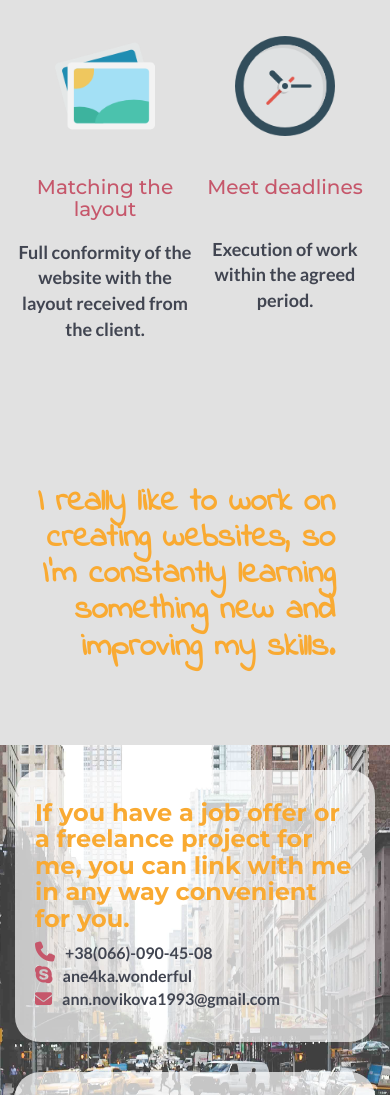
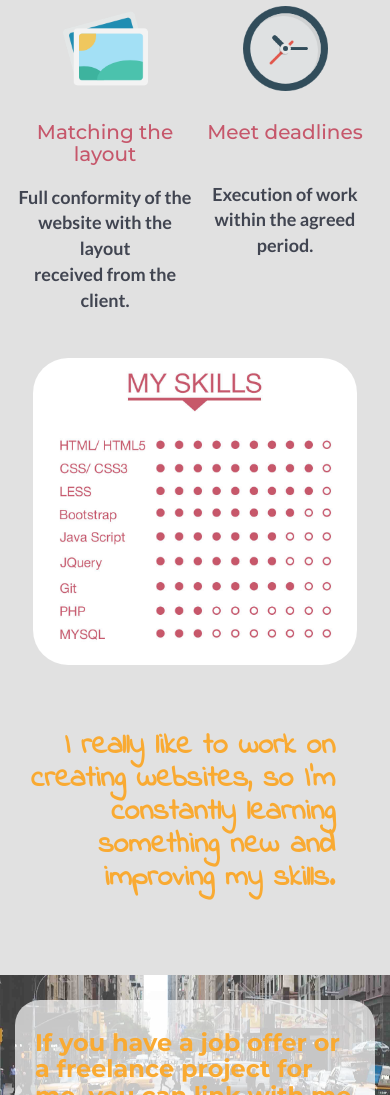
Before and after one commit to HappyRaccoon/MyWebSite, a plain HTML site: page index.html in a window 390 px wide. Shown: the part 2100-3195 px from the top of the page. Drawn offline with nearby package versions, Linux system fonts and the light colour scheme.

Commit message:
31/05/17

```diff
--- a/css/main.css
+++ b/css/main.css
@@ -186,7 +186,7 @@ body {
 }
 #philosophy h3 {
   margin-top: 110px;
-  margin-bottom: 150px;
+  margin-bottom: 100px;
   font-size: 30px;
   font-family: 'Lato', sans-serif;
   font-weight: bold;
@@ -197,25 +197,32 @@ body {
   font-family: Arial, sans-serif;
 }
 #philosophy .autoplay {
-  margin-bottom: 95px;
+  margin-bottom: 50px;
 }
 #philosophy .autoplay .block img {
   margin: 0 auto;
+  width: 100px;
 }
 #philosophy .autoplay .block h5 {
-  margin-top: 70px;
+  margin-top: 40px;
   font-size: 25px;
   font-family: 'Montserrat', sans-serif;
   color: #c6576b;
 }
 #philosophy .autoplay .block p {
-  margin-top: 30px;
+  margin-top: 15px;
   font-size: 20px;
   font-family: 'Lato', sans-serif;
   font-weight: bold;
   color: #414551;
 }
+#philosophy .row .left img {
+  width: 70%;
+  margin: 0 auto 40px;
+  border-radius: 35px;
+}
 #philosophy .row .right h4 {
+  margin-top: 200px;
   text-align: right;
   padding-right: 40px;
   color: #f9aa32;
@@ -384,7 +391,7 @@ footer h4 {
     margin-bottom: 70px;
   }
   #philosophy .autoplay {
-    margin-bottom: 120px;
+    margin-bottom: 15px !important;
   }
   #philosophy .autoplay .block img {
     width: 90px;
@@ -399,6 +406,9 @@ footer h4 {
   #philosophy .autoplay .block p {
     margin-top: 20px;
     font-size: 16px;
+  }
+  #philosophy .row .left img {
+    width: 90% !important;
   }
   #contacts .left {
     margin-top: 25px;
@@ -420,6 +430,13 @@ footer h4 {
   }
   #home .main {
     margin-top: 30% !important;
+  }
+  #philosophy .row .left img {
+    margin-top: 20px;
+    width: 70%;
+  }
+  #philosophy .row .right h4 {
+    margin-top: 25px !important;
   }
   #my-works h3 {
     margin-top: 80px;
@@ -449,21 +466,28 @@ footer h4 {
     margin-top: 110px;;
   }
   #philosophy h3 {
-    margin-bottom:90px;
+    margin-bottom: 60px;
+  }
+  #philosophy .autoplay {
+    margin-bottom: 25px;
   }
   #philosophy .autoplay .block img {
-    width: 100px;
+    width: 85px;
   }
   #philosophy .autoplay .block h5 {
-    margin-top: 40px;
+    margin-top: 30px;
     font-size: 20px;
   }
   #philosophy .autoplay .block p {
     font-size: 18px;
     margin-top: 20px;
   }
+  #philosophy .row .left img {
+    width: 60%;
+  }
   #philosophy .row .right h4 {
-    font-size: 33px;
+    font-size: 30px;
+    margin-top: 165px;
   }
   #contacts .right {
     margin-bottom: 30px;
--- a/index.html
+++ b/index.html
@@ -91,7 +91,7 @@
                     <div class="block">
                         <img src="img/pictures.png" alt="">
                         <h5>Matching the layout</h5>
-                        <p>Full conformity of the website with the layout received from the client.</p>
+                        <p>Full conformity of the website with the layout<br> received from the client.</p>
                     </div>
                     <div class="block">
                         <img src="img/clock.png" alt="">
@@ -110,8 +110,10 @@
                     </div>
                 </div>
                 <div class="row">
-                    <div class="col-md-6 left"></div>
-                    <div class="col-md-6 right">
+                    <div class="col-md-6 left">
+                        <img src="img/skills.jpg" alt="">
+                    </div>
+                    <div class="col-md-5 col-md-offset-1 right">
                         <h4>I really like to work on creating websites, so I'm constantly learning something new and improving my skills.</h4>
                     </div>
                 </div>
```
Also changed, not shown: img/skills.jpg (added).
